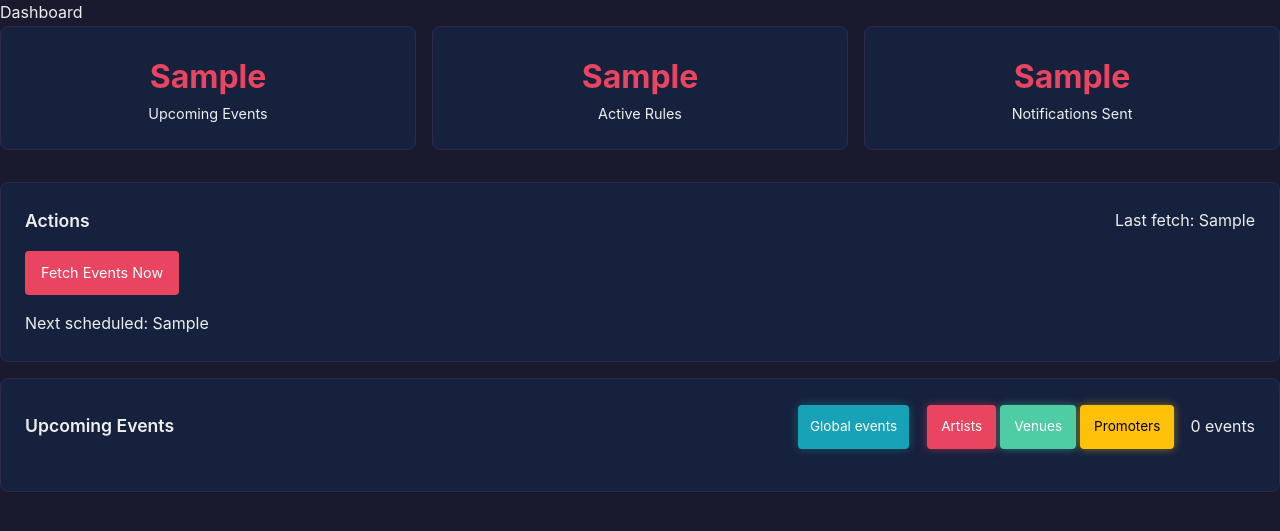
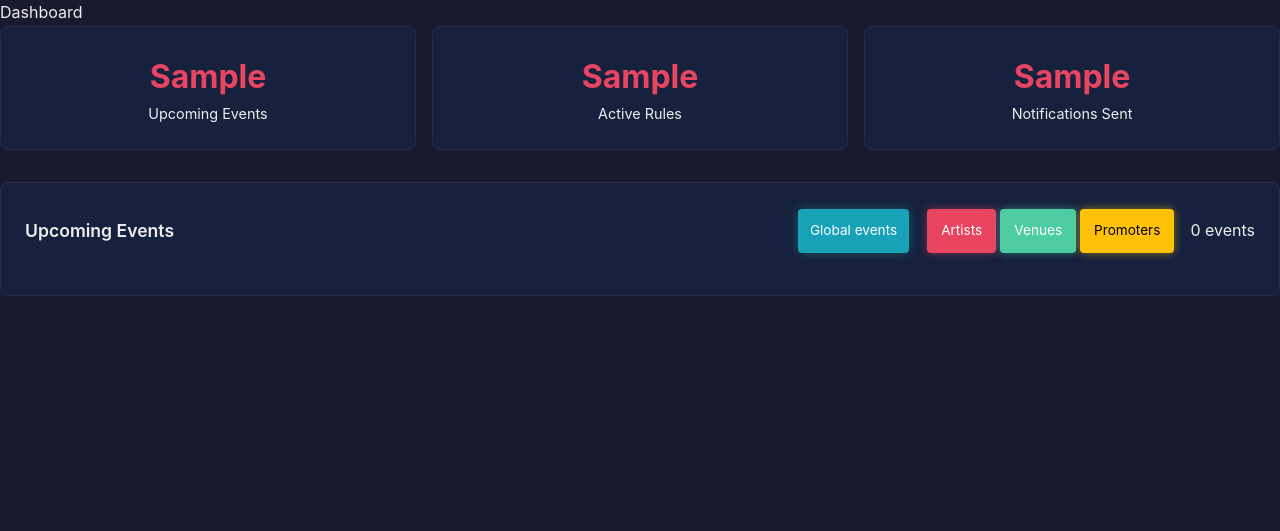
Before and after one commit to Paul-Sabin/rave-tracker, a Python web app: template ra-tracker/ra_tracker/web/templates/dashboard.html in a window 1280 px wide. Shown: the part 65-596 px from the top of the page. Run offline with Jinja, Linux system fonts and the light colour scheme; the template is opened without the code that fills it: most values are stand-ins (such as "Sample title", 1, 10 or a date in 2020).

Commit message:
feat(13-03): remove user fetch access and add admin scraper routes
- Removed /actions/fetch-now endpoint from routes.py (user-facing)
- Removed scheduler_status from dashboard route context
- Removed "Actions" card from dashboard.html
- Added /admin/scraper-status route with circuit breaker status
- Added /admin/scraper/fetch-now route for admin force-fetch
- Added "Scraper" nav link to all admin templates
- Admin scraper routes import circuit_breaker and fetch jobs

```diff
--- a/ra-tracker/ra_tracker/web/templates/admin/audit_log.html
+++ b/ra-tracker/ra_tracker/web/templates/admin/audit_log.html
@@ -13,6 +13,7 @@
         <a href="/admin/rules" class="btn btn-secondary">Rules</a>
         <a href="/admin/users" class="btn btn-secondary">Users</a>
         <a href="/admin/audit-log" class="btn btn-primary">Audit Log</a>
+        <a href="/admin/scraper-status" class="btn btn-secondary">Scraper</a>
     </div>
 
     <!-- Filter Bar -->
--- a/ra-tracker/ra_tracker/web/templates/admin/rules.html
+++ b/ra-tracker/ra_tracker/web/templates/admin/rules.html
@@ -13,6 +13,7 @@
     <a href="/admin/rules" class="btn btn-primary">Rules</a>
     <a href="/admin/users" class="btn btn-secondary">Users</a>
     <a href="/admin/audit-log" class="btn btn-secondary">Audit Log</a>
+    <a href="/admin/scraper-status" class="btn btn-secondary">Scraper</a>
   </div>
 
   {% for owner, rules in rules_by_user.items() %}
--- a/ra-tracker/ra_tracker/web/templates/admin/users.html
+++ b/ra-tracker/ra_tracker/web/templates/admin/users.html
@@ -13,6 +13,7 @@
     <a href="/admin/rules" class="btn btn-secondary">Rules</a>
     <a href="/admin/users" class="btn btn-primary">Users</a>
     <a href="/admin/audit-log" class="btn btn-secondary">Audit Log</a>
+    <a href="/admin/scraper-status" class="btn btn-secondary">Scraper</a>
   </div>
 
   <div class="space-y-2">
--- a/ra-tracker/ra_tracker/web/templates/dashboard.html
+++ b/ra-tracker/ra_tracker/web/templates/dashboard.html
@@ -32,27 +32,6 @@
         <div class="stat-value">{{ stats.notifications_sent }}</div>
         <div class="stat-label">Notifications Sent</div>
     </div>
-</div>
-
-<!-- Actions -->
-<div class="card">
-    <div class="card-header">
-        <span class="card-title">Actions</span>
-        <span class="text-muted">
-            {% if scheduler_status.last_fetch %}
-                Last fetch: {{ scheduler_status.last_fetch[:16] }}
-            {% else %}
-                No fetch yet
-            {% endif %}
-        </span>
-    </div>
-    <form action="/actions/fetch-now" method="post" style="display: inline;">
-        <input type="hidden" name="csrf_token" value="{{ csrf_token }}">
-        <button type="submit" class="btn btn-primary">Fetch Events Now</button>
-    </form>
-    {% if scheduler_status.next_fetch %}
-    <p class="mt-2 text-muted">Next scheduled: {{ scheduler_status.next_fetch[:16] }}</p>
-    {% endif %}
 </div>
 
 <!-- Upcoming Events -->
```
Also changed, not shown: ra-tracker/ra_tracker/web/admin.py (+55 -1 lines), ra-tracker/ra_tracker/web/routes.py (+1 -9 lines).
